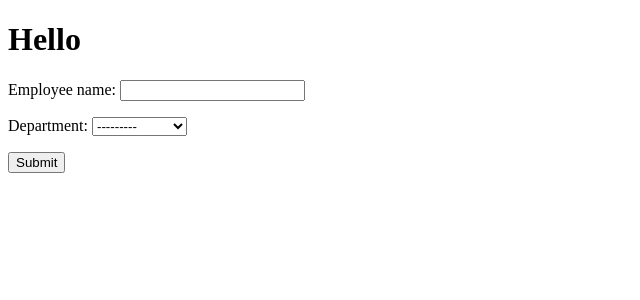
After one commit to bellaStefanova/Django_Web_Basics, a Django app: page /add-employee/ in a window 1280 px wide. The commit adds this page. Shown: the top 300 px of the page, without its empty margins (0-640 px from the left). Run offline with Django 4.2, Linux system fonts and the light colour scheme.

Commit message:
some changes to Lab5

```diff
--- a/Lab5_Forms/lab5_project/lab5_project/departments/forms.py
+++ b/Lab5_Forms/lab5_project/lab5_project/departments/forms.py
@@ -1,4 +1,6 @@
 from django import forms
+
+from .models import EmployeeModel
 
 class DepartmentForm(forms.Form):
     department_name = forms.CharField(label="Department Name", max_length=100, required=True)
@@ -6,3 +8,11 @@ class DepartmentForm(forms.Form):
                                         choices=[(1, 'Managers'), (2, 'Team Leads'), (3, 'Employees')],
                                         required=True)
     department_type_radio = forms.IntegerField(widget=forms.RadioSelect(choices=[(1, 'Managers'), (2, 'Team Leads'), (3, 'Employees')]))
+    department_with_changed_widget = forms.CharField(label="Department Name with widget with attributes",
+                                                    max_length=100, required=True,
+                                                    widget=forms.TextInput(attrs={'placeholder': 'Department Name',}))
+
+class EmployeeForm(forms.ModelForm):
+    class Meta:
+        model = EmployeeModel
+        fields = '__all__'
--- a/Lab5_Forms/lab5_project/lab5_project/departments/models.py
+++ b/Lab5_Forms/lab5_project/lab5_project/departments/models.py
@@ -4,3 +4,7 @@ from django.db import models
 
 class DepartmentModel(models.Model):
     department_name=models.CharField(max_length=100, blank=False, null=False)
+
+class EmployeeModel(models.Model):
+    employee_name=models.CharField(max_length=100, blank=False, null=False)
+    department=models.IntegerField(choices=[(1, 'Managers'), (2, 'Team Leads'), (3, 'Employees')], blank=False, null=False)
--- a/Lab5_Forms/lab5_project/lab5_project/departments/urls.py
+++ b/Lab5_Forms/lab5_project/lab5_project/departments/urls.py
@@ -1,8 +1,10 @@
 from django.urls import path
 
-from .views import add_department, index
+from .views import add_department, add_employee, index, edit_employee
 
 urlpatterns = [
     path('index/', index, name='index'),
     path('add-department/', add_department, name='add-department'),
+    path('add-employee/', add_employee, name='add-employee'),
+    path('edit-employee/<int:pk>/', edit_employee, name='edit-employee')
 ]
--- a/Lab5_Forms/lab5_project/lab5_project/departments/views.py
+++ b/Lab5_Forms/lab5_project/lab5_project/departments/views.py
@@ -1,18 +1,29 @@
-
+import os
+import sys
+import django
 
 # Create your views here.
 from django import http
 from django.shortcuts import redirect, render
-from .forms import DepartmentForm
+from django.urls import reverse
 
+# os.environ.setdefault("DJANGO_SETTINGS_MODULE", "lab5_project.lab5_project.settings")
+# django.setup()
 
-def index(request):
+# from departments.models import EmployeeModel
+from lab5_project.departments.forms import DepartmentForm, EmployeeForm
+# import departments.models
+from lab5_project.departments.models import EmployeeModel
+# print(sys.path)
+
+def index(request, **kwargs):
     # form = DepartmentForm(request.POST)
     # if form.is_valid():
     #     print(form)
     context={
-        'name': 'something',
-    }
+                "employees": EmployeeModel.objects.all(),
+            }
+
 
     return render(request, 'departments/index.html', context)
 
@@ -37,3 +48,66 @@ def add_department(request):
                 "department_form": form,
             }
             return render(request, 'departments/add-department.html', context)
+
+
+
+def add_employee(request):
+
+    # if request.method == 'GET':
+    #     context={
+    #     "employee_form": EmployeeForm(),
+    #     }
+
+    #     return render(request, 'departments/add-employee.html', context)
+
+    # if request.method == 'POST':
+
+    #     form = EmployeeForm(request.POST)
+    #     print("post")
+
+    #     if form.is_valid():
+    #         print("valid")
+    #         form.save()
+
+    #         return redirect('index')
+
+    # else:
+    #     context={
+    #             "employee_form": form,
+    #         }
+    # return render(request, 'departments/add-employee.html', context)
+    if request.method == 'GET':
+        form = EmployeeForm()
+    else:
+        form = EmployeeForm(request.POST)
+        if form.is_valid():
+            form.save()
+            return redirect('index')
+
+    context={
+        "employee_form": form,
+        "employees": EmployeeModel.objects.all(),
+        }
+
+    return render(request, 'departments/add-employee.html', context)
+
+# context={
+#                 "employees": EmployeeModel.objects.all(),
+#             }
+# print(context)
+
+def edit_employee(request, pk):
+    employee=EmployeeModel.objects.get(pk=pk)
+    if request.method == 'GET':
+        form = EmployeeForm(instance=employee)
+    else:
+        form = EmployeeForm(request.POST, instance=employee)
+        if form.is_valid():
+            form.save()
+            return redirect(reverse('index/'))
+    context={
+        "employee_form": form,
+        "employee": employee,
+        }
+
+    return render(request, 'departments/edit-employee.html', context)
--- /dev/null
+++ b/Lab5_Forms/lab5_project/templates/departments/add-employee.html
@@ -0,0 +1,14 @@
+<!DOCTYPE html>
+<html>
+<head>
+    <title>Add employee</title>
+</head>
+<body>
+    <h1>Hello</h1>
+    <form action="{% url 'index' %}" method="post">
+        {% csrf_token %}
+        {{ employee_form.as_p }}
+        <button>Submit</button>
+    </form>
+</body>
+</html>
```
Also changed, not shown: Lab5_Forms/lab5_project/templates/departments/edit-employee.html (added, +15 -0 lines), Lab5_Forms/lab5_project/templates/departments/index.html (+24 -1 lines), Lab5_Forms/lab5_project/testing.py (added, +13 -0 lines), Lab5_Forms/lab5_project/lab5_project/departments/migrations/0001_initial.py (added), Lab5_Forms/lab5_project/lab5_project/departments/migrations/0002_alter_employeemodel_department.py (added).
